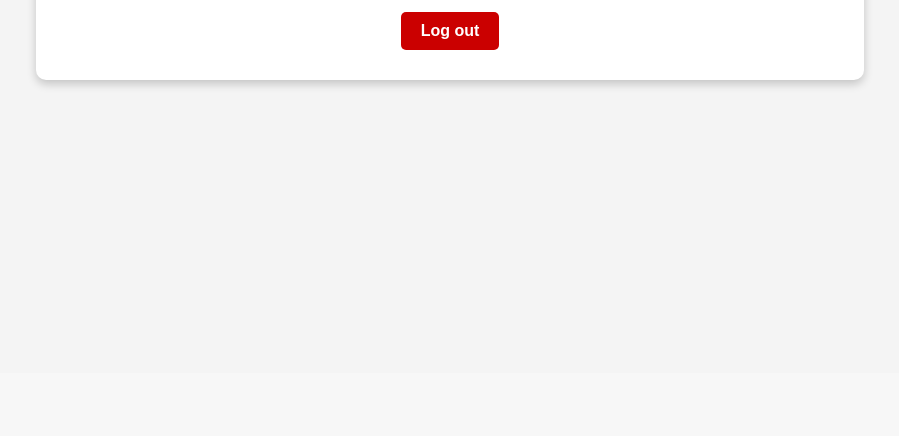
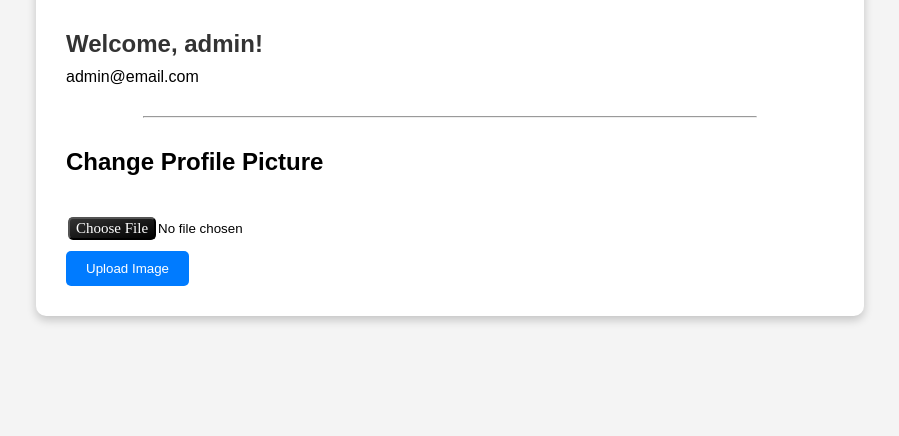
Before and after one commit to Eskibal/KnockOut_Zone, a PHP site: page /profile.php in a window 1280 px wide. Shown: the part 427-863 px from the top of the page, without its empty margins (190-1089 px from the left). Before the commit the page ends 515 px from the top, so only its background shows below. Run offline with PHP 8.4, Linux system fonts and the light colour scheme; the visitor is signed in with stand-in values (Sample User, id 1); data comes from the database, SQL or seed files in the repository.

Commit message:
added and modified container content

```diff
--- a/view/css/profile.css
+++ b/view/css/profile.css
@@ -57,20 +57,28 @@
 }
 
 .container {
+    display: flex;
+    flex-direction: column;
     background-color: #ffffff;
     padding: 30px;
     border-radius: 10px;
     width: 60%;
     margin: 120px auto; /* Adjusted margin to create space from the fixed nav */
     box-shadow: 0px 4px 10px rgba(0, 0, 0, 0.2);
-    margin-top: 200px;
-    text-align: center;
+    margin-top: 150px;
 }
 
-.container img {
+.container .default-profile {
+    margin-top: -200px;
     width: 150px;
     height: 150px;
     border-radius: 50%;
+}
+
+.container .banner {
+    width: 100%;
+    height: 200px;
+    border-radius: 10px;
     margin-bottom: 20px;
 }
 
@@ -110,13 +118,13 @@
 
 .btn {
     display: inline-block;
-    padding: 10px 20px;
+    padding: 5px 20px;
     background-color: #cb0000;
     color: white;
     text-decoration: none;
     font-weight: bold;
     border-radius: 5px;
-    margin-top: 20px;
+    margin-left: 20px;
     transition: background-color 0.3s, box-shadow 0.3s;
 }
 
@@ -131,7 +139,7 @@
     background: linear-gradient(to left top, #000000, #333333);
     color: #ffffff;
     font-size: 15px;
-    margin: 10px 0;
+    margin: 1px 2px;
     border-radius: 5px;
     cursor: pointer;
     transition: background 0.3s, transform 0.3s;
@@ -155,6 +163,11 @@
     margin-bottom: 10px;
 }
 
+hr {
+    margin-block: 30px 10px;
+    margin-inline: 10%;
+}
+
 /* Responsive Design */
 @media screen and (max-width: 768px) {
     .container {
--- a/view/profile.php
+++ b/view/profile.php
@@ -43,6 +43,7 @@
                 <li><a href="fighters.html">FIGHTERS</a></li>
                 <li><a href="ranking.html">RANKING</a></li>
             </ul>
+            <a href="../controller/logout.php" class="btn">LOG OUT</a>
         </nav>
     </header>
     <main>
@@ -54,24 +55,25 @@
                 <p class="success-message"><?php echo htmlspecialchars($success_message); ?></p>
             <?php endif; ?>
 
+            <img src="https://i.redd.it/toouo8vhb1b81.png" alt="" class="banner">
             <?php if (!empty($row["path_pfp"])): ?>
                 <img src="../resources/profiles/<?php echo htmlspecialchars($row["path_pfp"]); ?>" alt="Profile Picture">
             <?php else: ?>
-                <p>No profile picture</p>
+                <p><img src="../resources/profiles/default-profile.png" alt="" class="default-profile"></p>
             <?php endif; ?>
 
+            <h1>Welcome, <?php echo htmlspecialchars($row['name']); ?>!</h1>
+            <?php echo htmlspecialchars($row['email']); ?>
+            <hr>
+
+            <h2>Change Profile Picture</h2>
             <?php if ($_SESSION["user"] === 'admin'): ?>
                 <form action="../controller/subir_imagen.php" method="POST" enctype="multipart/form-data">
                     <input type="file" name="imagen" accept="image/*" required>
-                    <input type="hidden" name="name" value="<?php echo htmlspecialchars($_SESSION['user']); ?>">
+                    <input type="hidden" name="name" value="<?php echo htmlspecialchars($_SESSION['user']); ?>"><br>
                     <input type="submit" value="Upload Image">
                 </form>
             <?php endif; ?>
-
-            <h1>Welcome, <?php echo htmlspecialchars($row['name']); ?>!</h1>
-            <p><strong>Email:</strong> <?php echo htmlspecialchars($row['email']); ?></p>
-
-            <a href="../controller/logout.php" class="btn">Log out</a>
         </div>
     </main>
 </body>
```
